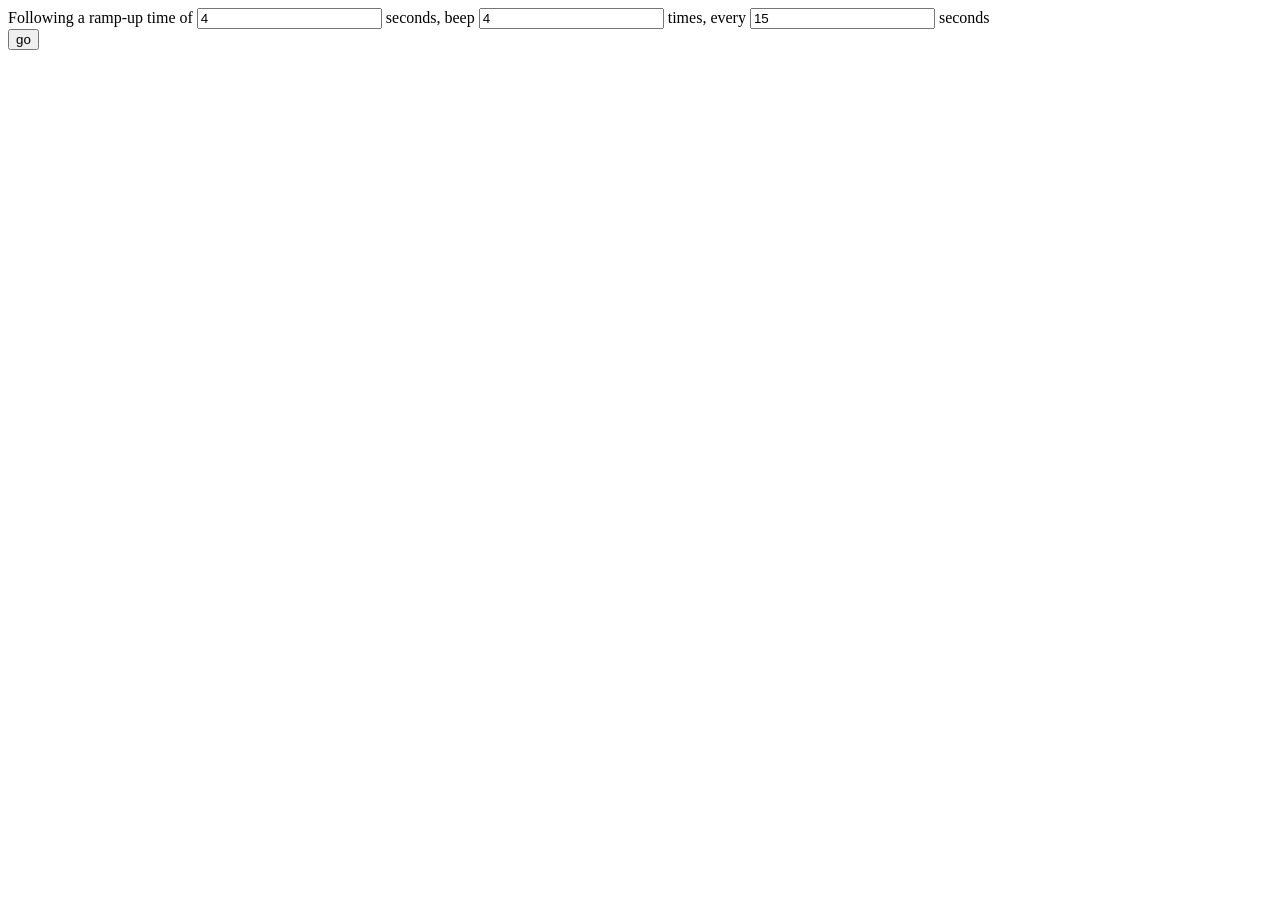
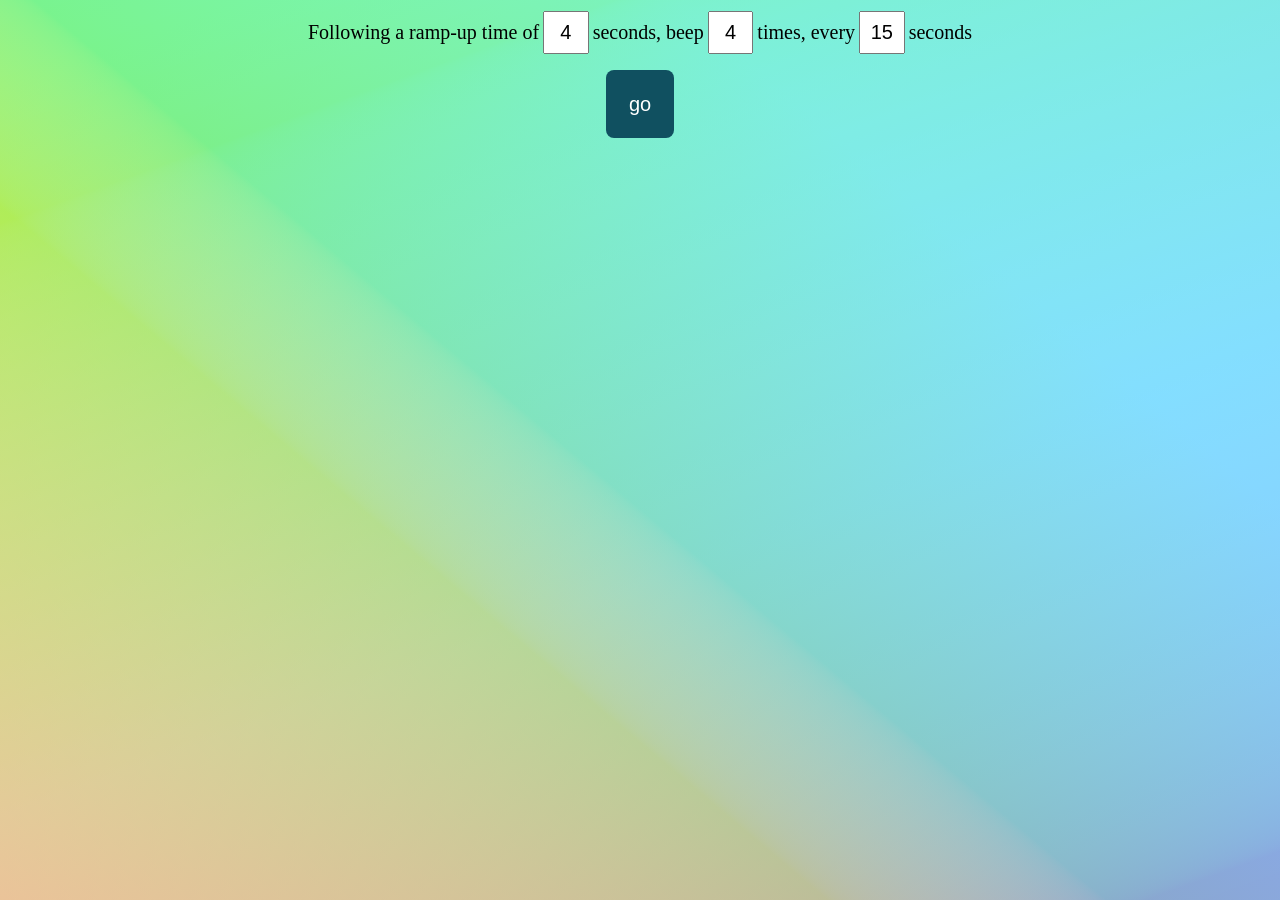
Before and after one commit to reneghosh/reneghosh.github.io, a Jekyll site: the page timer/index.html, which Jekyll copies as it is, in a window 1280 px wide. Built offline with Jekyll 4.4.1, drawn with Linux system fonts in a browser that asks for light colours.

Commit message:
correcting relative timer paths

```diff
--- a/timer/index.html
+++ b/timer/index.html
@@ -4,8 +4,8 @@
     <meta charset="UTF-8" />
     <meta name="viewport" content="width=device-width, initial-scale=1" />
     <title></title>
-    <script type="module" crossorigin src="/assets/index-1nscRZgr.js"></script>
-    <link rel="stylesheet" crossorigin href="/assets/index-LtmhBpC6.css">
+    <script type="module" crossorigin src="./assets/index-1nscRZgr.js"></script>
+    <link rel="stylesheet" crossorigin href="./assets/index-LtmhBpC6.css">
   </head>
   <body>
     <div id="controls">
```
